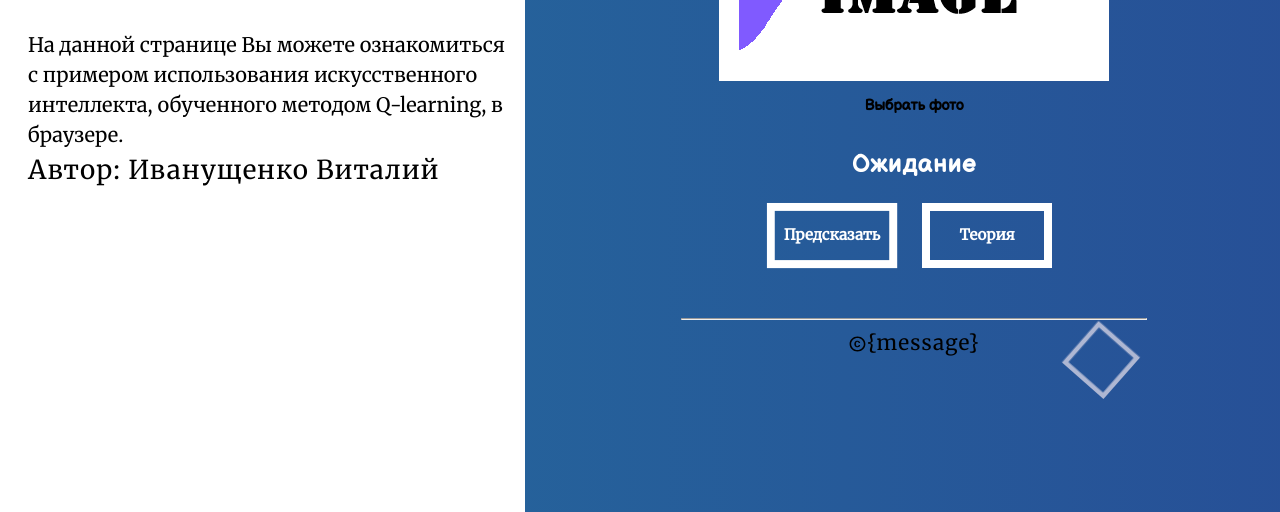
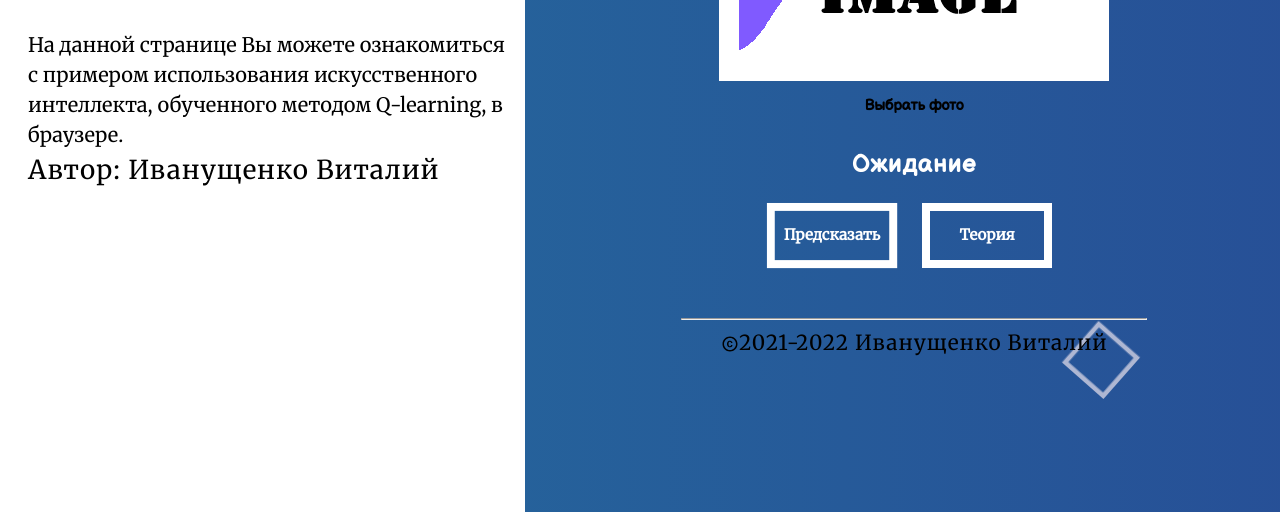
Before and after one commit to ivanvit100/day_night_ai, a plain HTML site: page index.html in a window 1280 px wide. Shown: the part 288-800 px from the top of the page. Drawn offline with nearby package versions, Linux system fonts and the light colour scheme.

Commit message:
Footer fix

```diff
--- a/index.html
+++ b/index.html
@@ -81,7 +81,7 @@
 			</center>
 			<hr id="hr">
 			<footer id="footer"><!--Подвал/контакты-->
-				<div id="copyright"><img src="./media/copyright.svg" alt="copyright" id="copyright_svg"><a id="f" href="https://ivanvit.ru">{message}</a></div>
+				<div id="copyright"><img src="./media/copyright.svg" alt="copyright" id="copyright_svg"><a id="f" href="https://ivanvit.ru">{{message}}</a></div>
 			</footer>
 		</div>
 	</main>
```
